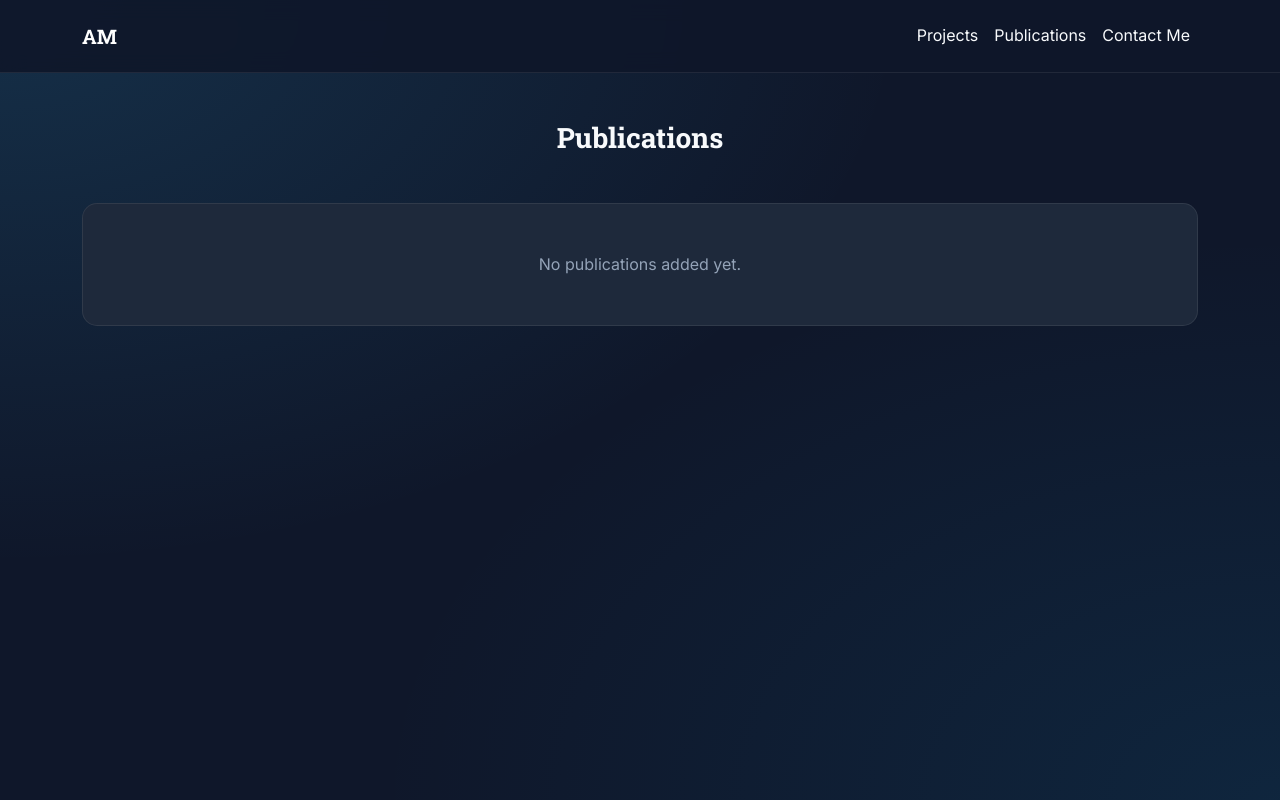
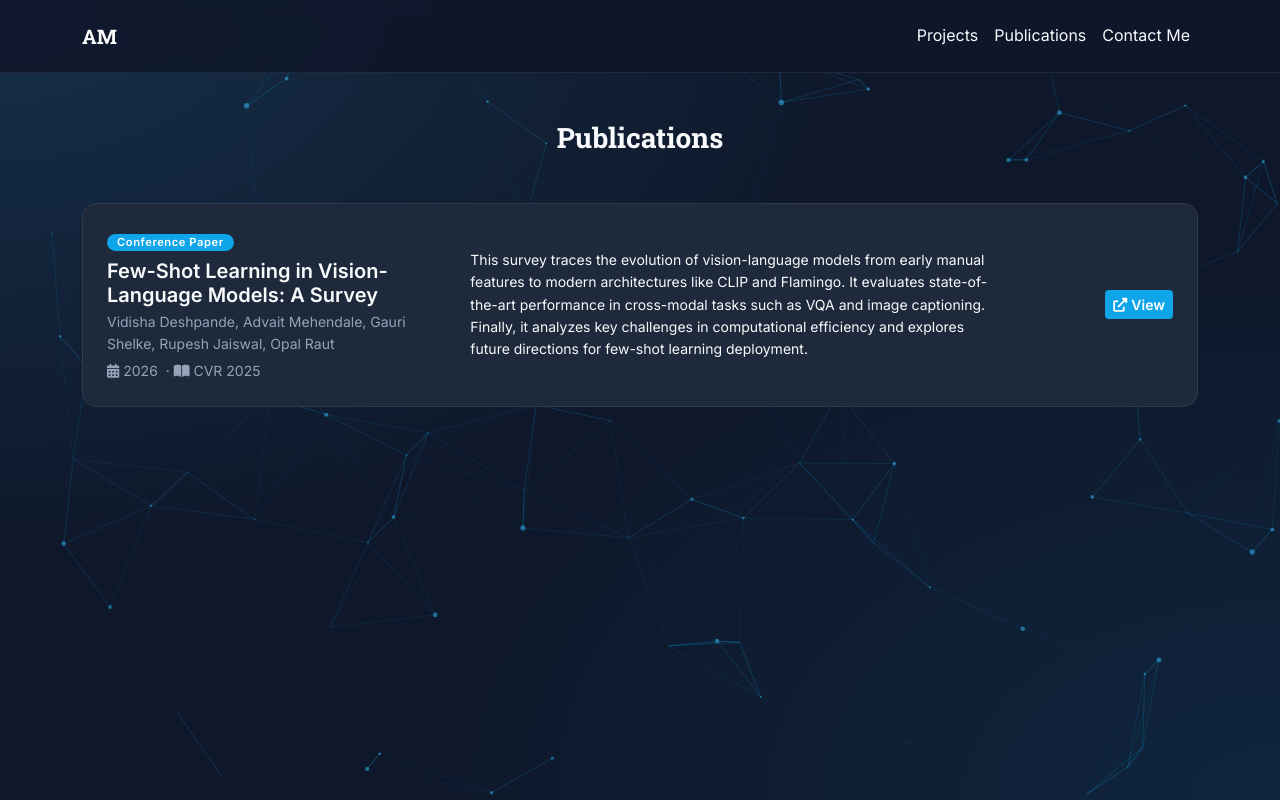
Before and after one commit to ADVD-M/My-Portfolio, a Flask app: page /publications in a window 1280 px wide. Run offline with Flask 3, Linux system fonts and the light colour scheme.

Commit message:
Final changes

```diff
--- a/app.py
+++ b/app.py
@@ -9,16 +9,15 @@
 @app.route('/publications')
 def publications():
     publications = [
-        # Add your publications below. Example:
-        # {
-        #     "title": "Paper Title Here",
-        #     "authors": "Advait Mehendale, Co-Author Name",
-        #     "year": "2024",
-        #     "venue": "Conference / Journal Name",
-        #     "type": "Conference Paper",
-        #     "abstract": "A short description or abstract of the publication.",
-        #     "link": "https://link-to-paper.com"
-        # },
+        {
+            "title": "Few-Shot Learning in Vision-Language Models: A Survey",
+            "authors": "Vidisha Deshpande, Advait Mehendale, Gauri Shelke, Rupesh Jaiswal, Opal Raut",
+            "year": "2026",
+            "venue": "CVR 2025",
+            "type": "Conference Paper",
+            "abstract": "This survey traces the evolution of vision-language models from early manual features to modern architectures like CLIP and Flamingo. It evaluates state-of-the-art performance in cross-modal tasks such as VQA and image captioning. Finally, it analyzes key challenges in computational efficiency and explores future directions for few-shot learning deployment.",
+            "link": "https://link.springer.com/chapter/10.1007/978-3-032-14044-9_10"
+        },
     ]
     return render_template('publications.html', publications=publications)
 
@@ -48,6 +47,12 @@
             "tech": "Python, Flask, HTML, CSS",
             "desc": "A simple yet elegant portfolio website for showcasing my projects.",
             "link": "https://github.com/ADVD-M/My-Portfolio"
+        },
+        {
+            "title": "Student Burnout Prediction App",
+            "tech": "Python, Streamlit, ML",
+            "desc": "Predicts student burnout using a feedback form, along with a built-in chatbot.",
+            "link": "https://github.com/ADVD-M/student-burnout-app"
         }
     ]
 
--- a/static/css/style.css
+++ b/static/css/style.css
@@ -165,3 +165,12 @@
     padding: 3px 10px;
     border-radius: 20px;
 }
+
+#particles-js {
+    position: fixed;
+    width: 100%;
+    height: 100%;
+    top: 0;
+    left: 0;
+    z-index: -1;
+}
--- /dev/null
+++ b/static/js/particles-config.js
@@ -0,0 +1,105 @@
+particlesJS("particles-js", {
+  "particles": {
+    "number": {
+      "value": 70,
+      "density": {
+        "enable": true,
+        "value_area": 800
+      }
+    },
+    "color": {
+      "value": "#38bdf8"
+    },
+    "shape": {
+      "type": "circle",
+      "stroke": {
+        "width": 0,
+        "color": "#000000"
+      },
+      "polygon": {
+        "nb_sides": 5
+      }
+    },
+    "opacity": {
+      "value": 0.5,
+      "random": false,
+      "anim": {
+        "enable": false,
+        "speed": 1,
+        "opacity_min": 0.1,
+        "sync": false
+      }
+    },
+    "size": {
+      "value": 3,
+      "random": true,
+      "anim": {
+        "enable": false,
+        "speed": 40,
+        "size_min": 0.1,
+        "sync": false
+      }
+    },
+    "line_linked": {
+      "enable": true,
+      "distance": 150,
+      "color": "#0ea5e9",
+      "opacity": 0.4,
+      "width": 1
+    },
+    "move": {
+      "enable": true,
+      "speed": 1.5,
+      "direction": "none",
+      "random": false,
+      "straight": false,
+      "out_mode": "out",
+      "bounce": false,
+      "attract": {
+        "enable": false,
+        "rotateX": 600,
+        "rotateY": 1200
+      }
+    }
+  },
+  "interactivity": {
+    "detect_on": "canvas",
+    "events": {
+      "onhover": {
+        "enable": true,
+        "mode": "grab"
+      },
+      "onclick": {
+        "enable": true,
+        "mode": "push"
+      },
+      "resize": true
+    },
+    "modes": {
+      "grab": {
+        "distance": 140,
+        "line_linked": {
+          "opacity": 1
+        }
+      },
+      "bubble": {
+        "distance": 400,
+        "size": 40,
+        "duration": 2,
+        "opacity": 8,
+        "speed": 3
+      },
+      "repulse": {
+        "distance": 200,
+        "duration": 0.4
+      },
+      "push": {
+        "particles_nb": 3
+      },
+      "remove": {
+        "particles_nb": 2
+      }
+    }
+  },
+  "retina_detect": true
+});
--- a/templates/contact.html
+++ b/templates/contact.html
@@ -11,6 +11,7 @@
 </head>
 
 <body>
+    <div id="particles-js"></div>
 
     <nav class="navbar navbar-expand-lg sticky-top custom-navbar">
         <div class="container">
@@ -74,6 +75,8 @@
         </div>
     </div>
     <script src="https://cdn.jsdelivr.net/npm/bootstrap@5.3.0/dist/js/bootstrap.bundle.min.js"></script>
+    <script src="https://cdn.jsdelivr.net/particles.js/2.0.0/particles.min.js"></script>
+    <script src="{{ url_for('static', filename='js/particles-config.js') }}"></script>
 </body>
 
 </html>
--- a/templates/index.html
+++ b/templates/index.html
@@ -10,6 +10,8 @@
 </head>
 
 <body>
+    <div id="particles-js"></div>
+
     <link rel="stylesheet" href="https://cdnjs.cloudflare.com/ajax/libs/font-awesome/6.0.0/css/all.min.css">
 
     <nav class="navbar navbar-expand-lg sticky-top custom-navbar">
@@ -96,6 +98,8 @@
 
     <script src="https://code.jquery.com/jquery-3.7.1.min.js"></script>
     <script src="https://cdn.jsdelivr.net/npm/bootstrap@5.3.0/dist/js/bootstrap.bundle.min.js"></script>
+    <script src="https://cdn.jsdelivr.net/particles.js/2.0.0/particles.min.js"></script>
+    <script src="{{ url_for('static', filename='js/particles-config.js') }}"></script>
 
 </body>
 
--- a/templates/publications.html
+++ b/templates/publications.html
@@ -11,6 +11,7 @@
 </head>
 
 <body>
+    <div id="particles-js"></div>
 
     <nav class="navbar navbar-expand-lg sticky-top custom-navbar">
         <div class="container">
@@ -73,6 +74,8 @@
     </div>
 
     <script src="https://cdn.jsdelivr.net/npm/bootstrap@5.3.0/dist/js/bootstrap.bundle.min.js"></script>
+    <script src="https://cdn.jsdelivr.net/particles.js/2.0.0/particles.min.js"></script>
+    <script src="{{ url_for('static', filename='js/particles-config.js') }}"></script>
 
 </body>
 
```
Also changed, not shown: static/img/pfp.jpeg.
